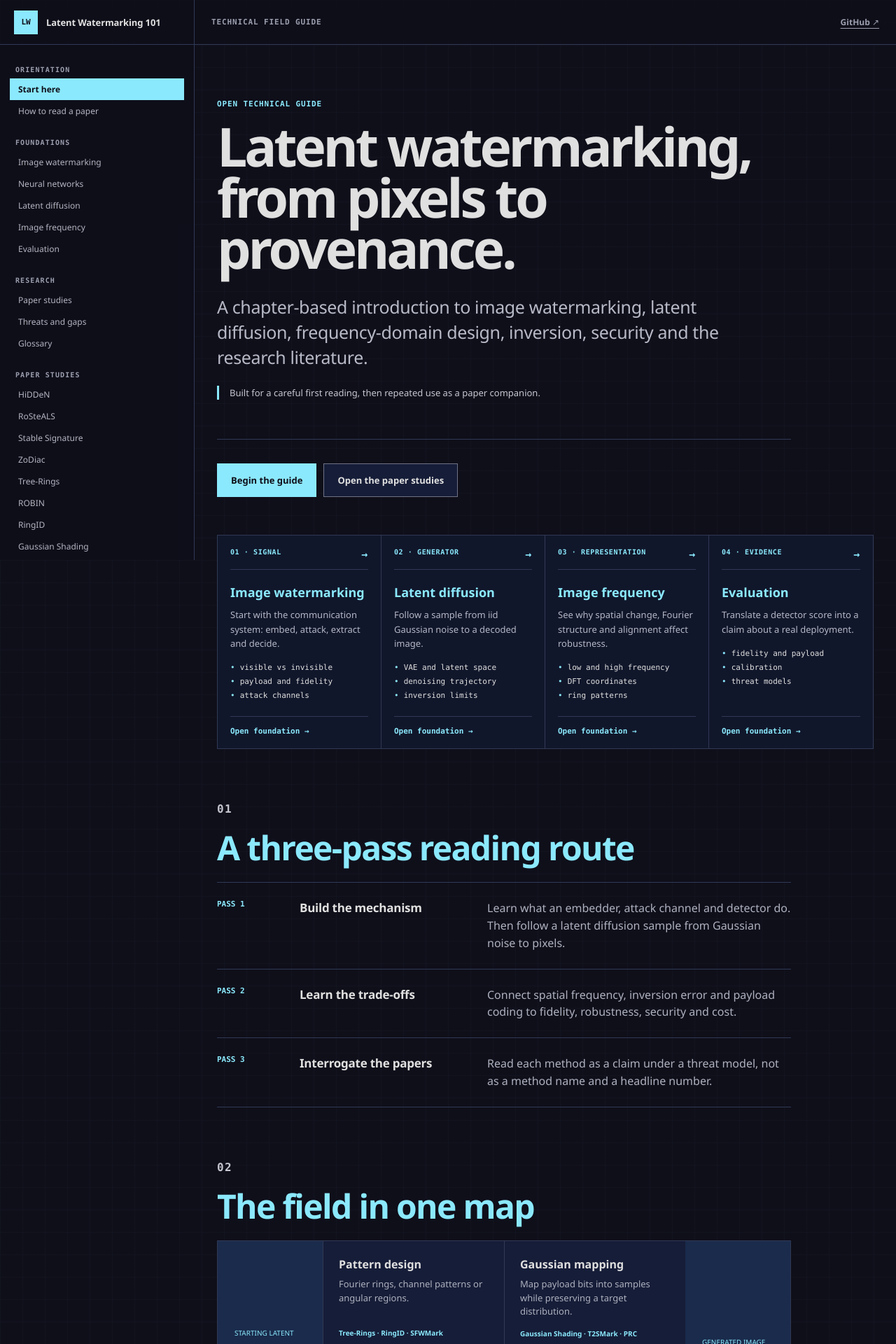
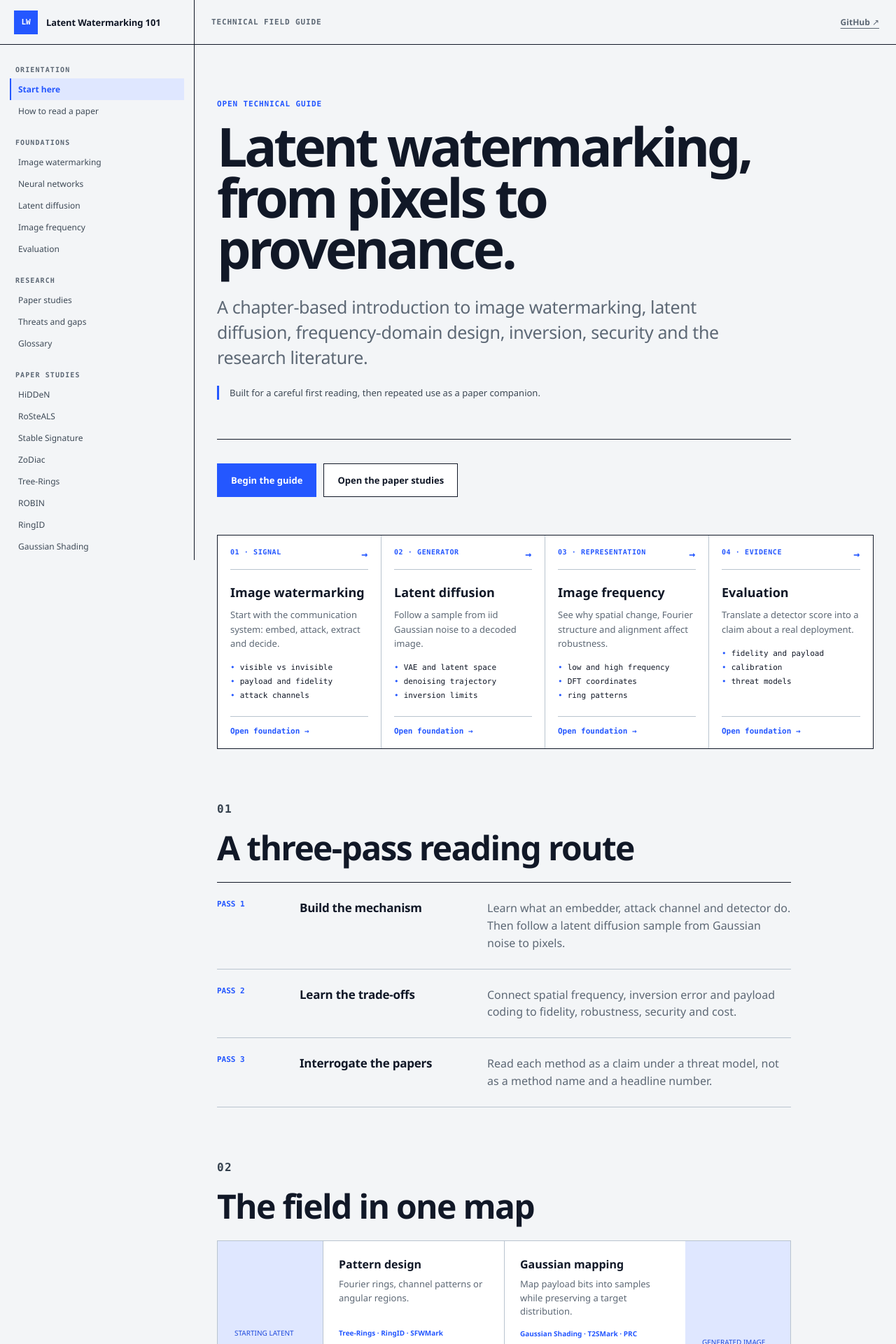
Before and after one commit to holsoma/latent-watermarking-101, a React (Vite) app: page /papers in a window 1280 px wide. Shown: the top 1920 px of the page at 70% size. Built offline with nearby package versions, Linux system fonts and the light colour scheme.

Commit message:
Restore light editorial visual theme

```diff
--- a/src/styles.css
+++ b/src/styles.css
@@ -510,6 +510,7 @@ footer a { color: var(--accent); }
 .boundary-badge.green { color: #075a3b !important; }
 .boundary-badge.purple { color: #6035a0 !important; }
 .boundary-badge.orange { color: #8a3d00 !important; }
+.map-source span, .map-output span { color: #1d48dc; }
 
 @media (max-width: 1040px) {
   .home-chapters { grid-template-columns: repeat(2, minmax(0, 1fr)); }
@@ -522,3 +523,98 @@ footer a { color: var(--accent); }
   .home-chapter, .home-chapter:nth-child(2) { min-height: 0; border-right: 0; border-bottom: 1px solid var(--line); }
   .home-chapter:last-child { border-bottom: 0; }
 }
+
+/* Light editorial palette for long-form reading. */
+:root {
+  color: #111827;
+  background: #f3f5f7;
+  --ink: #111827;
+  --muted: #5d6875;
+  --paper: #f3f5f7;
+  --surface: #ffffff;
+  --soft: #e6ebf0;
+  --line: #b9c4cf;
+  --accent: #2457ff;
+  --accent-soft: #dfe7ff;
+}
+body { background-color: var(--paper); background-image: none; color: var(--ink); }
+::selection { color: white; background: var(--accent); }
+.site-header { border-bottom-color: var(--ink); background: rgb(243 245 247 / 96%); }
+.brand { border-right-color: var(--ink); }
+.brand span { color: white; background: var(--accent); }
+.site-header > p, .github-link { color: var(--muted); }
+.sidebar { border-right-color: var(--ink); background: var(--paper); }
+.sidebar nav a { color: #3e4a57; }
+.sidebar nav a:hover { color: var(--ink); background: var(--surface); }
+.sidebar nav a.active { color: var(--accent); border-left-color: var(--accent); background: var(--accent-soft); }
+.article-header { border-bottom-color: var(--ink); }
+.eyebrow, .section-number { color: var(--accent); }
+.lead { color: var(--muted); }
+.article-meta { border-left-color: var(--accent); color: #3d4854; }
+.article-section > p, .article-section > ul, .article-section > ol { color: #34404d; }
+.article-section h2 { color: var(--ink); }
+.article-section h3 { color: var(--ink); }
+.button { border-color: var(--ink); color: var(--ink); }
+.button.primary { color: white; border-color: var(--accent); background: var(--accent); }
+.button.secondary { background: var(--surface); }
+.route-list, .study-index, .gap-list, .avoid-list, .glossary, .reading-trace, .connection-list, .further-reading { border-top-color: var(--ink); }
+.route-list > div, .study-row, .gap-list > div, .avoid-list p, .glossary > div, .reading-trace li, .connection-list li, .further-reading a { border-bottom-color: var(--line); }
+.route-list p, .study-row p, .gap-list p, .further-reading p, .glossary dd, .reading-trace p, .orientation-lines p { color: var(--muted); }
+.study-row:hover { color: var(--accent); background: rgb(255 255 255 / 58%); }
+.field-map, .concept-grid, .comparison-panel, .table-wrap, .lab, .domain-pair > div, .sources, .search-box input, .study-meta { border-color: var(--line); background: var(--surface); }
+.map-source, .map-output { background: var(--accent-soft); }
+.map-source span, .map-output span { color: #1d48dc; }
+.map-branches > div, .concept-card, .comparison-panel, .proposal-grid > div { border-color: var(--line); }
+.map-branches p, .concept-card p, .comparison-panel p, .pipeline p, .component-strip p, .mini-flow small, .lab > p, .domain-pair p, .taxonomy-branch p, .taxonomy-branch li, .residual-demo span { color: var(--muted); }
+.map-source span, .map-output span, .route-list b, .pipeline li > span, .component-strip span, .mini-flow > span, .sample-label, .lab-head, .lab output, .orientation-lines span { color: var(--accent); }
+.callout { border-color: var(--accent); background: var(--accent-soft); color: var(--ink); }
+.callout > strong { color: #1d48dc; }
+.callout.plain { border-color: var(--line); background: var(--surface); }
+.callout.plain > strong { color: var(--ink); }
+.equation { border-left-color: var(--accent); background: var(--surface); }
+.equation small { color: var(--muted); }
+.pipeline { border-top-color: var(--ink); }
+.pipeline li { border-bottom-color: var(--line); }
+.pipeline li > span, .component-strip span { color: white; background: var(--accent); }
+th { color: white; background: var(--ink); }
+td { border-color: var(--line); color: var(--ink); }
+.comparison-panel { background: var(--surface); }
+.residual-demo { border-color: var(--line); background: var(--surface); }
+.taxonomy-root { color: white; background: var(--ink); }
+.taxonomy-root span { color: #b9c4cf; }
+.taxonomy-branch > div { border-top-color: var(--accent); background: var(--surface); }
+.mini-flow > div { border-color: var(--line); background: var(--surface); }
+.component-strip { border-color: var(--ink); background: var(--surface); }
+.component-strip > div { border-color: var(--line); }
+.lab-head b, .lab label, .lab-stats b { color: var(--ink); }
+.filter-bar button { border-color: var(--line); color: var(--ink); background: var(--surface); }
+.filter-bar button.active { color: white; border-color: var(--accent); background: var(--accent); }
+.study-meta p { color: #34404d; }
+.study-meta p > span, .source-line, .boundary-note { color: var(--muted) !important; }
+.thesis, .takeaway { color: var(--ink) !important; background: var(--accent-soft); }
+.orientation-lines { border-top-color: var(--ink); }
+.orientation-lines > div { border-bottom-color: var(--line); }
+.source-line { border-top-color: var(--line); }
+.research-proposal { color: white; background: var(--ink); border: 0; }
+.research-proposal > p:not(.eyebrow), .proposal-grid p { color: #c5ced8; }
+.proposal-grid { border-color: #576473; }
+.proposal-grid > div { border-color: #576473; }
+.proposal-grid span { color: #82a0ff; }
+.sources { color: var(--ink); }
+.search-box input { color: var(--ink); }
+.next-page { color: white; background: var(--accent); }
+footer { border-top-color: var(--ink); color: var(--muted); }
+footer a { color: var(--ink); }
+.menu-scrim { background: rgb(17 24 39 / 42%); }
+.home-chapters { border-color: var(--ink); background: var(--surface); }
+.home-chapter { border-right-color: var(--line); color: var(--ink); }
+.home-chapter:hover { background: var(--accent-soft); }
+.home-chapter-head { border-bottom-color: var(--line); color: var(--accent); }
+.home-chapter h2 { color: var(--ink); }
+.home-chapter p { color: var(--muted); }
+.home-chapter ul { color: var(--ink); }
+.home-chapter strong { border-top-color: var(--line); color: var(--accent); }
+.boundary-badge.green { color: #075a3b !important; }
+.boundary-badge.purple { color: #6035a0 !important; }
+.boundary-badge.orange { color: #8a3d00 !important; }
+.map-source span, .map-output span { color: #1d48dc; }
```
